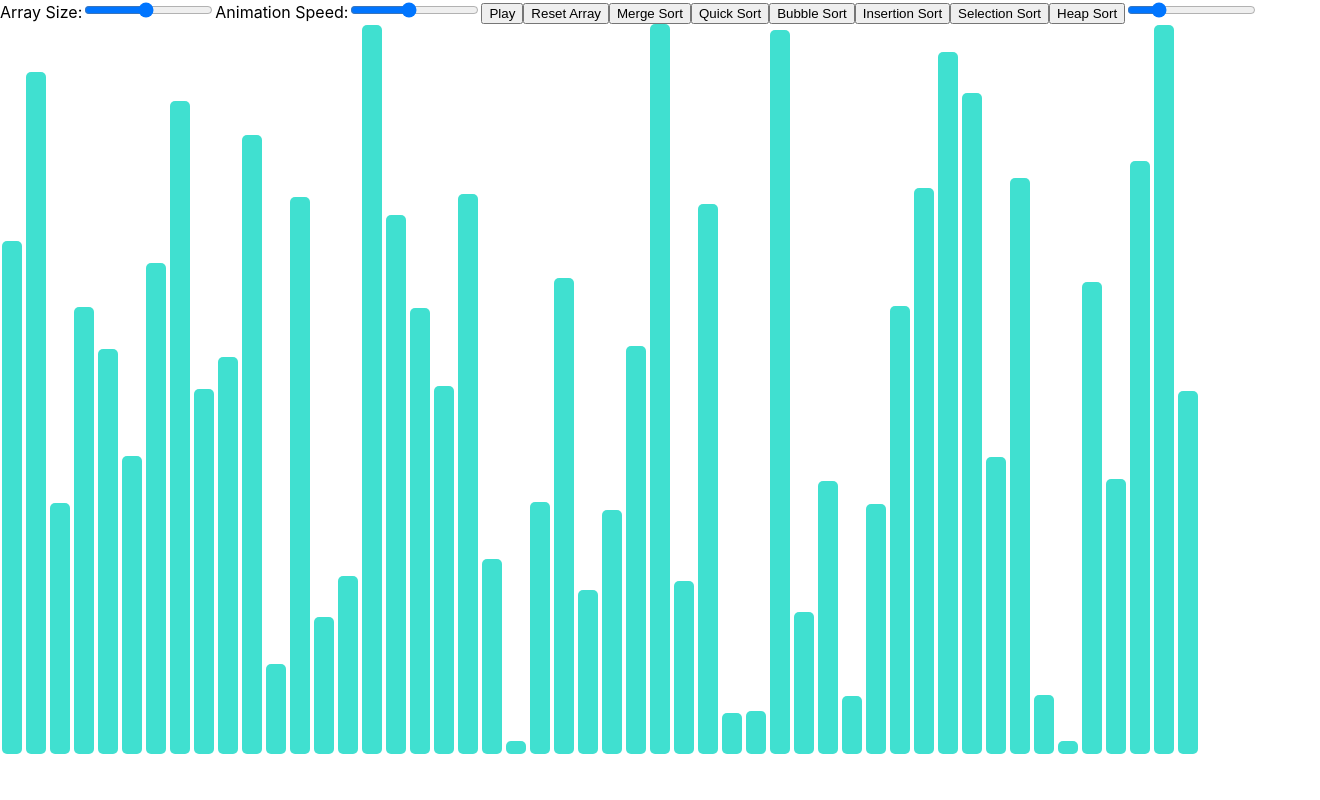
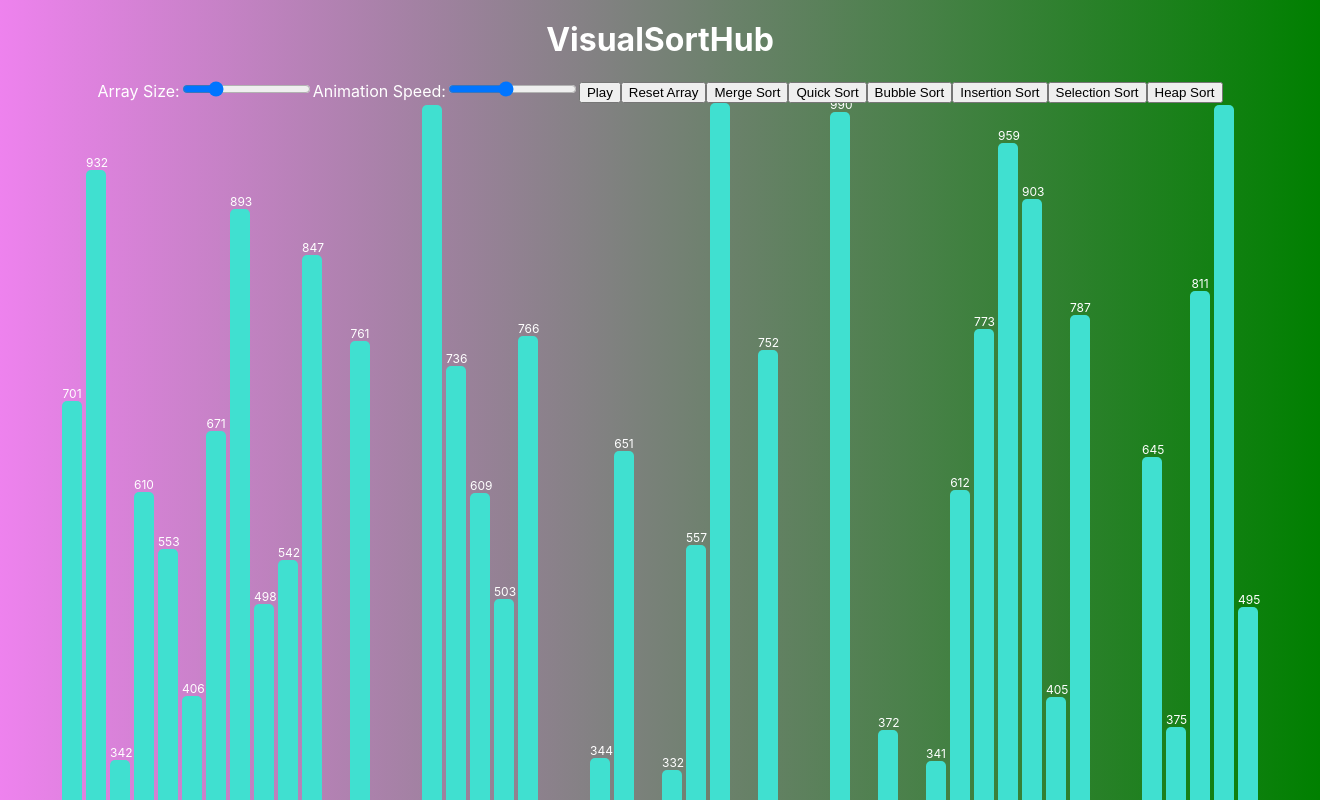
Before and after one commit to NKprogram/visualsorthub, a React (Create React App) app: page / in a window 1280 px wide. Shown: the top 800 px of the page, 1320 px wide, since content can reach past the window. Built offline with nearby package versions, Linux system fonts and the light colour scheme.

Commit message:
added background to webpage

```diff
--- a/src/Algorithms/MergeSort.js
+++ b/src/Algorithms/MergeSort.js
@@ -2,9 +2,10 @@
 
 function mergeSort(array) {
   const animations = [];
-    if (array.length <= 1) return array;
+  if (array.length <= 1) return animations;
   const auxiliaryArray = array.slice();
   mergeSortHelper(array, 0, array.length - 1, auxiliaryArray, animations);
+  finalizeArray(animations, array.length);
   return animations;
 }
 
@@ -22,35 +23,47 @@ function mergeSort(array) {
   let j = middleIdx + 1;
 
   while (i <= middleIdx && j <= endIdx) {
-      // These are the values that we're comparing; we push them once to change their color
     animations.push({type: 'comparison', indices: [i, j]});
-
     if (auxiliaryArray[i] <= auxiliaryArray[j]) {
-        // We overwrite the value at index k in the original array with the value at index i in the auxiliary array
-        animations.push({type: 'overwrite', index: k, value: auxiliaryArray[i]});
+      animations.push({
+        type: 'swap',
+        indices: [k, i],
+        heights: [auxiliaryArray[i], mainArray[k]]
+      });
       mainArray[k++] = auxiliaryArray[i++];
     } else {
-        // We overwrite the value at index k in the original array with the value at index j in the auxiliary array
-        animations.push({type: 'overwrite', index: k, value: auxiliaryArray[j]});
+      animations.push({
+        type: 'swap',
+        indices: [k, j],
+        heights: [auxiliaryArray[j], mainArray[k]]
+      });
       mainArray[k++] = auxiliaryArray[j++];
     }
-      // Push revert color animation
-      animations.push({type: 'revert', indices: [i, j]});
   }
 
   while (i <= middleIdx) {
-      animations.push({type: 'comparison', indices: [i, i]});
-      animations.push({type: 'overwrite', index: k, value: auxiliaryArray[i]});
-      animations.push({type: 'revert', indices: [i, i]});
+    animations.push({
+      type: 'swap',
+      indices: [k, i],
+      heights: [auxiliaryArray[i], mainArray[k]]
+    });
     mainArray[k++] = auxiliaryArray[i++];
   }
 
   while (j <= endIdx) {
-      animations.push({type: 'comparison', indices: [j, j]});
-      animations.push({type: 'overwrite', index: k, value: auxiliaryArray[j]});
-      animations.push({type: 'revert', indices: [j, j]});
+    animations.push({
+      type: 'swap',
+      indices: [k, j],
+      heights: [auxiliaryArray[j], mainArray[k]]
+    });
     mainArray[k++] = auxiliaryArray[j++];
   }
 }
 
+function finalizeArray(animations, length) {
+  for (let i = 0; i < length; i++) {
+    animations.push({ type: 'finalize', indices: [i] });
+  }
+}
+
 export default mergeSort;
--- a/src/Components/Bar.css
+++ b/src/Components/Bar.css
@@ -1,7 +1,30 @@
+.bars-container {
+  display: flex;
+  flex-direction: row; /* Ensure the bars are in a horizontal row */
+  align-items: flex-end; /* Align the bars at the bottom */
+  justify-content: center; /* Center the bars within the container */
+  flex-wrap: wrap; /* Allow bars to wrap onto multiple lines if needed */
+}
+
 .bar {
-    width: 20px; /* Adjust the width of the bars */
-    margin: 0 2px; /* Spacing between bars */
-    background-color: turquoise; /* Default color, can be overridden by props */
-    display: inline-block;
-    border-radius: 5px; /* Optional: adds rounded corners to the bars */
-  }
+  flex: 1 1 auto; /* Allows the bar to grow and shrink */
+  min-width: 5px; /* Minimum width of the bars, to ensure visibility */
+  max-width: 20px; /* Maximum width of the bars */
+  height: auto; /* Height should be auto to allow for dynamic resizing based on content */
+  margin: 0 2px; /* Spacing between bars */
+  background-color: turquoise; /* Bar color */
+  border-radius: 5px; /* Rounded corners for bars */
+  position: relative; /* Positioning for the number label */
+}
+
+.bar-number {
+  position: absolute;
+  font: bold;
+  width: 100%;
+  left: 0;
+  bottom: 100%;
+  color: white;
+  font-size: 12px;
+  text-align: center; /* Center the numbers on the bars */
+  white-space: nowrap; /* Prevents the text from wrapping */
+}
--- a/src/Components/Bar.js
+++ b/src/Components/Bar.js
@@ -9,7 +9,9 @@ const Bar = ({ length, color = 'turquoise' }) => {
         height: `${length}px`,
         backgroundColor: color,
       }}
-    ></div>
+    >
+      <span className="bar-number">{length}</span>
+    </div>
   );
 };
 
--- a/src/ControlPanel/ControlPanel.jsx
+++ b/src/ControlPanel/ControlPanel.jsx
@@ -19,7 +19,7 @@ const ControlPanel = ({
         id="sizeRange"
         type="range"
         min="5"
-        max="100"
+        max="200"
         defaultValue="50"
         disabled={isSorting}
         onChange={(e) => onArraySizeChange(parseInt(e.target.value))}
@@ -50,14 +50,6 @@ const ControlPanel = ({
       <button onClick={() => onStart('insertionSort')}>Insertion Sort</button>
       <button onClick={() => onStart('selectionSort')}>Selection Sort</button>
       <button onClick={() => onStart('heapSort')}>Heap Sort</button>
-      <input
-        type="range"
-        min="10"
-        max="200"
-        defaultValue="50"
-        onChange={(e) => onArraySizeChange(parseInt(e.target.value))}
-      />
-      {/* Add any additional controls needed for the visualizer */}
     </div>
   );
 };
--- a/src/SortingVisualizer/SortingVisualizer.css
+++ b/src/SortingVisualizer/SortingVisualizer.css
@@ -0,0 +1,54 @@
+/* Overall background for the sorting visualizer */
+.sorting-visualizer {
+    display: flex;
+    flex-direction: column; /* This ensures that the title and the bar container are stacked vertically */
+    align-items: center; /* This centers the children horizontally */
+    justify-content: flex-start; /* Aligns children to the start of the flex container */
+    background: linear-gradient(to right, violet,green);
+    color: white;
+    min-height: 100vh;
+    width: 100%;
+    padding: 20px;
+  }
+
+/* Title styling */
+.sorting-visualizer:before {
+  content: "VisualSortHub";
+  font-size: 2em; /* Bigger font for the title */
+  color: white; /* Title color */
+  font-weight: bold; /* Make the title bold */
+  text-align: center; /* Center-align the title */
+  width: 100%; /* Full container width */
+  margin-bottom: 20px; /* Space below the title */
+}
+
+/* Control panel styling */
+.ControlPanel {
+  width: 100%; /* Control panel width */
+  margin: 0 auto; /* Center the control panel horizontally */
+  padding: 15px; /* Padding inside the control panel */
+  background-color: rgba(255, 255, 255, 0.1); /* Slightly transparent background */
+  border-radius: 10px; /* Rounded corners */
+  box-shadow: 0 4px 8px rgba(0, 0, 0, 0.5); /* Soft shadow for depth */
+}
+
+.bars-container {
+    display: flex;
+    flex-direction: row; /* Ensure the bars are in a horizontal row */
+    align-items: flex-end; /* Align the bars at the bottom */
+    justify-content: center; /* Center the bars within the container */
+    flex-wrap: nowrap; /* Prevent the bars from wrapping onto multiple lines */
+    height: calc(100% - 30px); /* Adjust the height as necessary */
+    padding-bottom: 10px; /* This will push up the bars from the bottom edge */
+    min-height: 200px; /* Minimum height for bars container, adjust as needed */
+    overflow-x: auto; /* Allows scrolling if bars overflow */
+    overflow-y: hidden; /* Prevent vertical scrolling */
+    width: 100%;
+  }
+
+  /* Styles for individual bars */
+.array-bar {
+    /* Existing styles */
+    display: inline-block; /* This makes sure the bars are laid out in a line */
+    /* Add any additional styles you need */
+  }
--- a/src/SortingVisualizer/SortingVisualizer.jsx
+++ b/src/SortingVisualizer/SortingVisualizer.jsx
@@ -1,10 +1,7 @@
-import React, { useState, useEffect } from "react";
+import React, { useState, useEffect, useCallback, useRef } from "react";
 import "./SortingVisualizer.css";
-
-
 import ControlPanel from '../ControlPanel/ControlPanel';
 import Bar from '../Components/Bar';
-
 
 // Algorithms
 import mergeSort from "../Algorithms/MergeSort";
@@ -18,149 +15,127 @@ const SortingVisualizer = () => {
   const [array, setArray] = useState([]);
   const [arraySize, setArraySize] = useState(50);
   const [isSorting, setIsSorting] = useState(false);
-  const [currentAlgorithm, setCurrentAlgorithm] = useState(null);
-  const ANIMATION_SPEED_MS = 1; // Speed of the animations in milliseconds
-  const PRIMARY_COLOR = 'turquoise'; // Color of array bars
-  const SECONDARY_COLOR = 'red'; // Color of bars being compared
-  const [animationSpeed, setAnimationSpeed] = useState(5);
+  const [animationSpeed, setAnimationSpeed] = useState(50); // Adjusted for clearer visibility
   const [isPaused, setIsPaused] = useState(false);
-  const [timeouts, setTimeouts] = useState([]);
+  const [animations, setAnimations] = useState([]);
   const [currentStep, setCurrentStep] = useState(0);
-  const [animations, setAnimations] = useState([]);
+  const timeouts = useRef([]);
+
 
   useEffect(() => {
     resetArray();
   }, [arraySize]);
 
-  const resetArray = () => {
+  const resetArray = useCallback(() => {
     if (isSorting) return; // Prevent resetting array while sorting
-    const arr = Array.from({ length: arraySize }, () => Math.floor(Math.random() * 730) + 5);
+    const arr = Array.from({ length: arraySize }, () => Math.floor(Math.random() * 1000) + 5);
     setArray(arr);
-    resetBarColors();
+  }, [arraySize, isSorting]);
+
+  const changeSpeed = (speed) => {
+    setAnimationSpeed(1100 - speed * 100); // Adjust speed calculation based on slider input
   };
 
-  const resetBarColors = () => {
-    const bars = document.getElementsByClassName('array-bar');
-    for (let i = 0; i < bars.length; i++) {
-      bars[i].style.backgroundColor = PRIMARY_COLOR;
+  const animateAlgorithm = useCallback((newAnimations) => {
+    if (isPaused || !newAnimations.length) return;
+
+    setIsSorting(true);
+    setAnimations(newAnimations);
+    setCurrentStep(0);
+
+    // Clear any existing timeouts
+    timeouts.current.forEach(clearTimeout);
+    timeouts.current = [];
+
+    // Process each animation step
+    newAnimations.forEach((animation, i) => {
+      const timeout = setTimeout(() => {
+        if (isPaused) {
+          clearTimeout(timeout);
+          return;
+        }
+        executeAnimationStep(animation);
+        setCurrentStep(i);
+        // If we're at the last animation, we can mark sorting as finished
+        if (i === newAnimations.length - 1) {
+          setIsSorting(false);
+        }
+      }, i * animationSpeed);
+      timeouts.current.push(timeout);
+    });
+  }, [animationSpeed, isPaused]);
+
+  const executeAnimationStep = (animation) => {
+    // Now arrayBars is defined within the scope of this function
+    const arrayBars = document.getElementsByClassName('array-bar');
+    const { type, indices, heights } = animation;
+
+    switch (type) {
+      case 'comparison':
+        setBarColor(arrayBars, indices, 'red');
+        break;
+      case 'swap':
+        setBarColor(arrayBars, indices, 'purple');
+        swapBarHeights(arrayBars, indices, heights);
+        break;
+      case 'finalize':
+        setBarColor(arrayBars, indices, 'green');
+        break;
+      default:
+        throw new Error(`Unknown animation type: ${type}`);
     }
   };
 
-
-  const pauseSort = () => {
-    // Clear all timeouts to pause animations
-    timeouts.forEach(timeout => clearTimeout(timeout));
-    setTimeouts([]);
-    setIsPaused(true);
+  const setBarColor = (arrayBars, indices, color) => {
+    indices.forEach(index => {
+      if (arrayBars[index]) {
+        arrayBars[index].style.backgroundColor = color;
+      }
+    });
   };
 
+  const swapBarHeights = (arrayBars, indices, heights) => {
+    indices.forEach((index, idx) => {
+      if (arrayBars[index]) {
+        arrayBars[index].style.height = `${heights[idx]}px`;
+      }
+    });
+  };
+  const pauseSort = () => {
+    setIsPaused(true);
+    timeouts.current.forEach(clearTimeout);
+  };
 
   const playSort = () => {
-    if (isPaused) {
-      setIsPaused(false);
-      // Resume the animation from the current step
-      const newAnimations = animations.slice(currentStep);
+    setIsPaused(false);
+    animateAlgorithm(animations.slice(currentStep + 1));
+  };
+
+  const startSorting = (algorithmName) => {
+    if (isSorting || isPaused) return;
+    let algorithmFunction = { mergeSort, quickSort, bubbleSort, insertionSort, selectionSort, heapSort }[algorithmName];
+    if (algorithmFunction) {
+      const newAnimations = algorithmFunction(array);
       animateAlgorithm(newAnimations);
     }
   };
-
-
-  const changeSpeed = (speed) => {
-    setAnimationSpeed(speed);
-  };
-
-
-  const animateAlgorithm = (animations) => {
-    const arrayBars = document.getElementsByClassName('array-bar');
-    const newTimeouts = [];
-
-    animations.forEach((animation, i) => {
-      const { type, indices, heights } = animation;
-
-      if (type === 'comparison' || type === 'revert') {
-        const color = type === 'comparison' ? SECONDARY_COLOR : PRIMARY_COLOR;
-        const [barOneIdx, barTwoIdx] = indices;
-        const timeoutId = setTimeout(() => {
-          arrayBars[barOneIdx].style.backgroundColor = color;
-          arrayBars[barTwoIdx].style.backgroundColor = color;
-        }, i * ANIMATION_SPEED_MS);
-        newTimeouts.push(timeoutId);
-      } else if (type === 'swap') {
-        const [barOneIdx, barTwoIdx] = indices;
-        const [barOneHeight, barTwoHeight] = heights;
-        const timeoutId = setTimeout(() => {
-          arrayBars[barOneIdx].style.height = `${barOneHeight}px`;
-          arrayBars[barTwoIdx].style.height = `${barTwoHeight}px`;
-        }, i * ANIMATION_SPEED_MS);
-        newTimeouts.push(timeoutId);
-      }
-    });
-
-    setTimeouts(newTimeouts); // Save timeouts to state
-
-    const lastAnimationTimeout = animations.length * ANIMATION_SPEED_MS;
-    setTimeout(() => {
-      setIsSorting(false);
-      setCurrentStep(0);
-    }, lastAnimationTimeout);
-  };
-
-
-  const startSorting = (algorithmName) => {
-    if (isSorting) return; // Prevent starting a new sort while one is already in progress
-    setIsSorting(true);
-    setCurrentAlgorithm(algorithmName);
-
-    // Depending on the algorithm selected, run the corresponding sorting function
-    let animations = [];
-    switch (algorithmName) {
-      case 'mergeSort':
-        animations = mergeSort(array);
-        break;
-      case 'quickSort':
-        animations = quickSort(array);
-        break;
-      case 'bubbleSort':
-        animations = bubbleSort(array);
-        break;
-      case 'insertionSort':
-        animations = insertionSort(array);
-        break;
-      case 'selectionSort':
-        animations = selectionSort(array);
-        break;
-      case 'heapSort':
-        animations = heapSort(array);
-        break;
-      default:
-        return; // If the algorithm is not recognized, exit
-    }
-
-  animateAlgorithm(animations);
-    setTimeout(() => {
-      setIsSorting(false); // Reset the isSorting flag after animations are done
-    }, animations.length * ANIMATION_SPEED_MS);
-  };
-
 
   return (
     <div className="sorting-visualizer">
       <ControlPanel
         onReset={resetArray}
         onStart={startSorting}
-        onArraySizeChange={(newSize) => {
-          setArraySize(newSize);
-          resetArray();
-        }}
+        onArraySizeChange={setArraySize}
         onSpeedChange={changeSpeed}
         isSorting={isSorting}
         onPause={pauseSort}
         onPlay={playSort}
       />
-      {/* Render the array bars */}
+      <div className="bars-container">
       {array.map((value, idx) => (
         <Bar key={idx} length={value} className="array-bar" />
       ))}
+      </div>
     </div>
   );
 };
```
Lines whose indentation alone changed are shown as unchanged.
